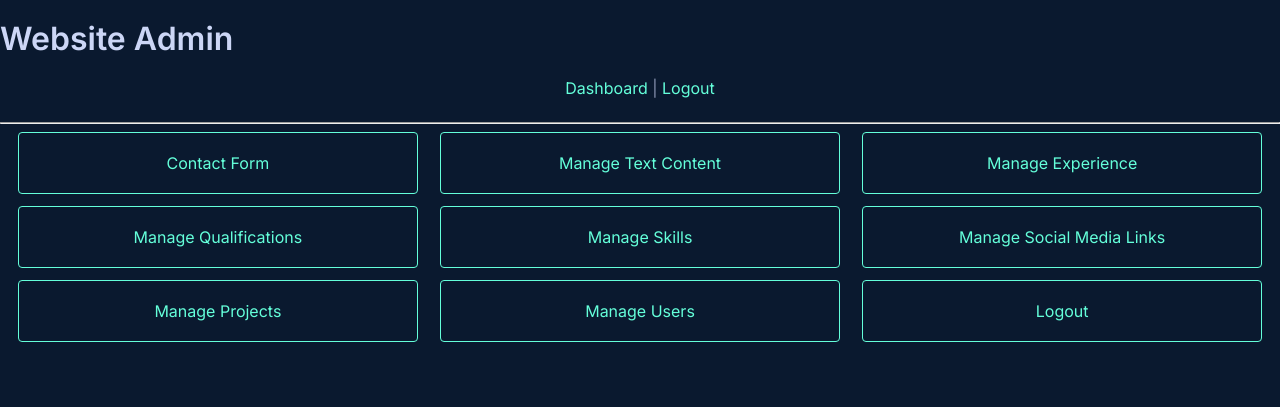
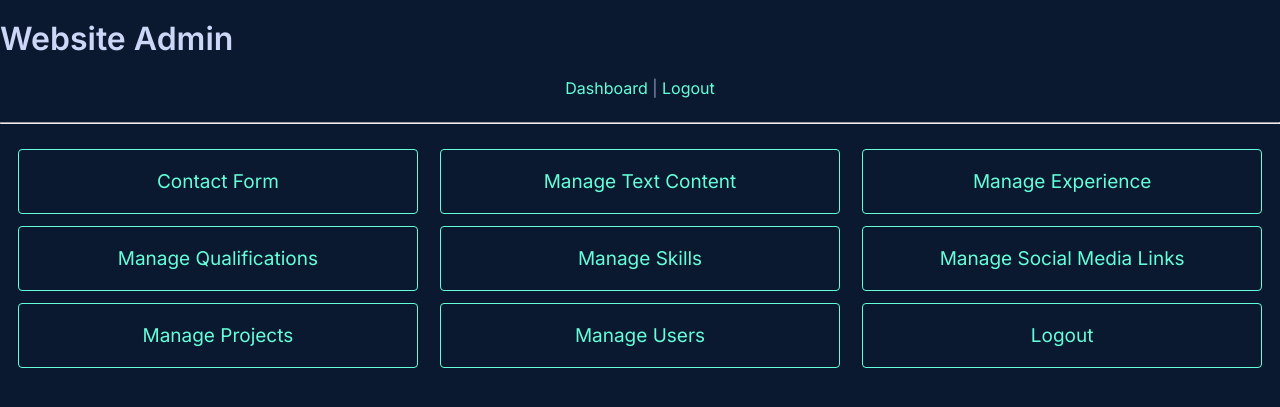
Before and after one commit to Hitesh297/Portfolio-FrontEnd-CMS-PHP, a PHP site: page /admin/dashboard.php in a window 1280 px wide. Shown: the top 407 px of the page. Run offline with PHP 8.4, Linux system fonts and the light colour scheme; a user stored in the database is signed in; data that the repository does not hold is empty; some libraries are stand-ins or nearby versions.

Commit message:
font size changes

```diff
--- a/css/styles.css
+++ b/css/styles.css
@@ -1135,14 +1135,14 @@ textarea {
     box-sizing: border-box;
 }
 
-input {
+/* input {
     border-radius: 0;
     font-size: 14px;
     padding: 5px;
     width: 100%;
     margin: 0 0 10px 0;
     box-sizing: border-box;
-}
+} */
 
 input[type=submit] {
     border: 0;
@@ -1162,7 +1162,7 @@ input[type=submit]:hover, .dashboard-item:hover {
 
 #dashboard {
     padding: 0;
-    margin: 0;
+    margin-top: 25px;
     flex-wrap: wrap;
     gap: 12px;
     justify-content: center;
@@ -1190,7 +1190,7 @@ input[type=submit]:hover, .dashboard-item:hover {
 
 .dashboard-item {
     background-color: transparent;
-    font-size: 1rem;
+    font-size: clamp(14px, 4vw, 19px);
     padding: 5%;
     height: inherit;
     border: 1px solid;
```
